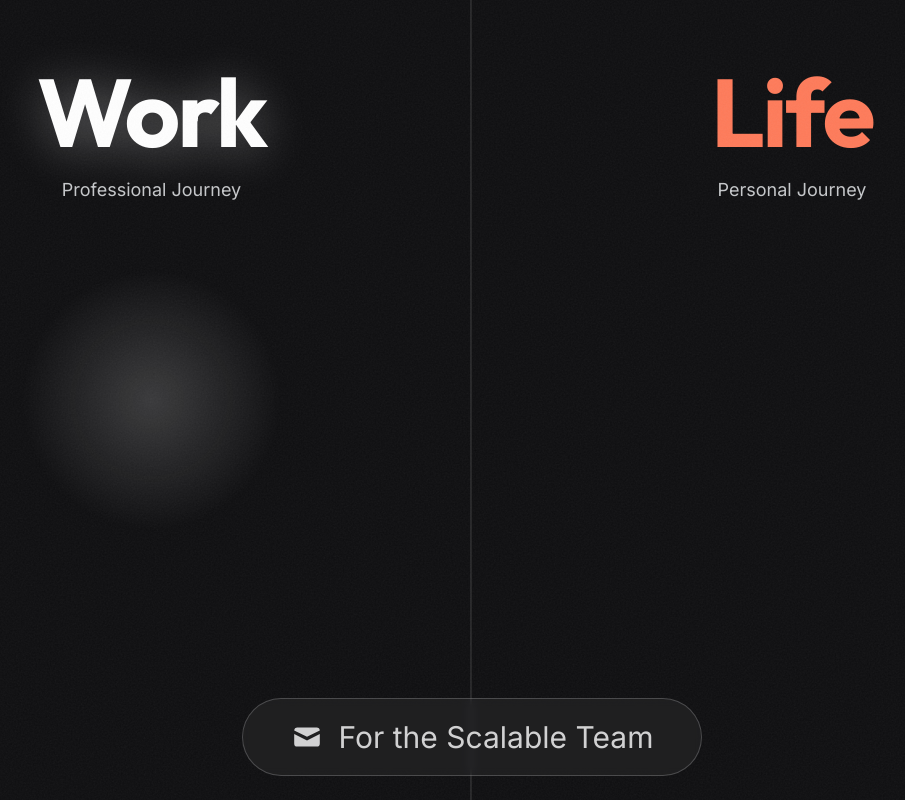
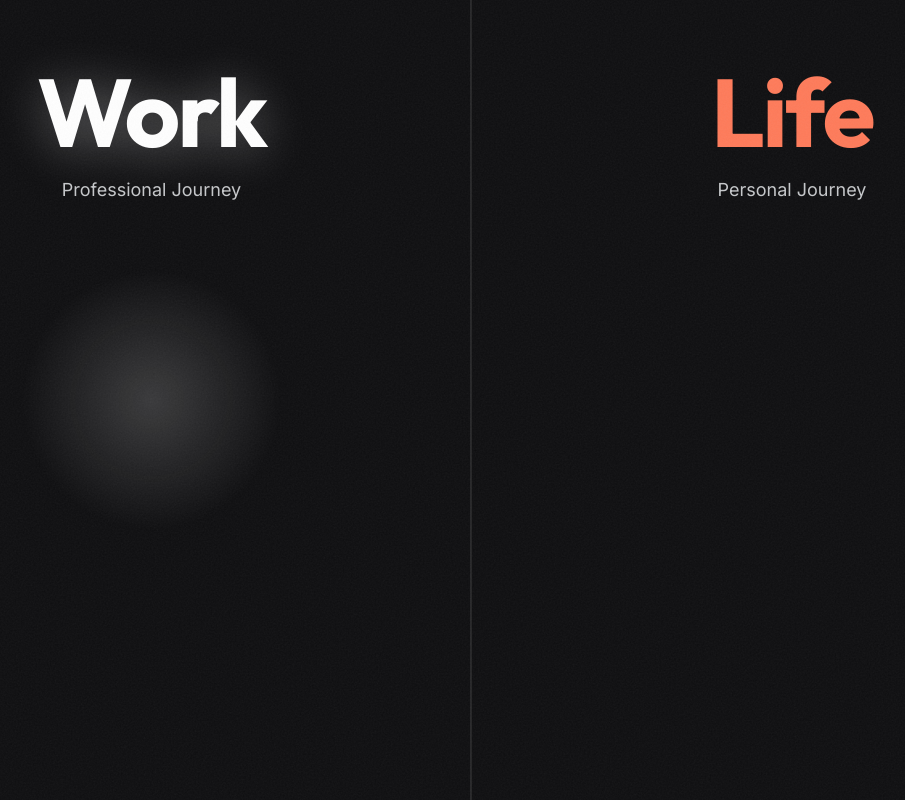
Before and after one commit to Klemenkocic/KlemenKocic, a Next.js app: page / in a window 1280 px wide. Shown: the whole page, without its empty margins (168-1073 px from the left). Built offline with nearby package versions, Linux system fonts and the light colour scheme.

Commit message:
Remove Scalable Team button from homepage
🤖 Generated with [Claude Code](https://claude.com/claude-code)

Co-Authored-By: Claude <noreply@anthropic.com>

```diff
--- a/app/page.tsx
+++ b/app/page.tsx
@@ -2,12 +2,10 @@
 
 import Link from "next/link";
 import { motion, useReducedMotion, TargetAndTransition } from "framer-motion";
-import { useCallback, useState } from "react";
-import ImageModal from "@/components/ImageModal";
+import { useCallback } from "react";
 
 export default function Home() {
   const prefersReduced = useReducedMotion();
-  const [isModalOpen, setIsModalOpen] = useState(false);
 
   const handleMove = useCallback<
     React.PointerEventHandler<HTMLAnchorElement>
@@ -91,32 +89,6 @@ export default function Home() {
       </Link>
     </main>
 
-    {/* Scalable Team Button */}
-    <motion.button
-      onClick={() => setIsModalOpen(true)}
-      initial={{ opacity: 0, y: 20 }}
-      animate={{ opacity: 1, y: 0 }}
-      transition={{ delay: 0.5, duration: 0.6 }}
-      className="fixed bottom-6 inset-x-0 mx-auto w-fit z-10 px-8 sm:px-12 py-4 sm:py-5 rounded-full border border-white/20 bg-white/5 backdrop-blur-sm hover:bg-white/10 hover:border-white/30 transition-all duration-300 group"
-      aria-label="View message for Scalable Team"
-    >
-      <span className="text-2xl sm:text-3xl text-white/80 group-hover:text-white transition-colors flex items-center gap-4">
-        <svg className="w-6 h-6 sm:w-8 sm:h-8" fill="currentColor" viewBox="0 0 20 20">
-          <path d="M2.003 5.884L10 9.882l7.997-3.998A2 2 0 0016 4H4a2 2 0 00-1.997 1.884z" />
-          <path d="M18 8.118l-8 4-8-4V14a2 2 0 002 2h12a2 2 0 002-2V8.118z" />
-        </svg>
-        For the Scalable Team
-      </span>
-    </motion.button>
-
-    {/* Image Modal */}
-    <ImageModal
-      isOpen={isModalOpen}
-      onClose={() => setIsModalOpen(false)}
-      imageSrc="/images/scalable-team.png"
-      imageAlt="Message for the Scalable Team"
-    />
-
     {/* Focus ring for accessibility */}
     <style jsx>{`
         a.split-link:focus-visible {
```
